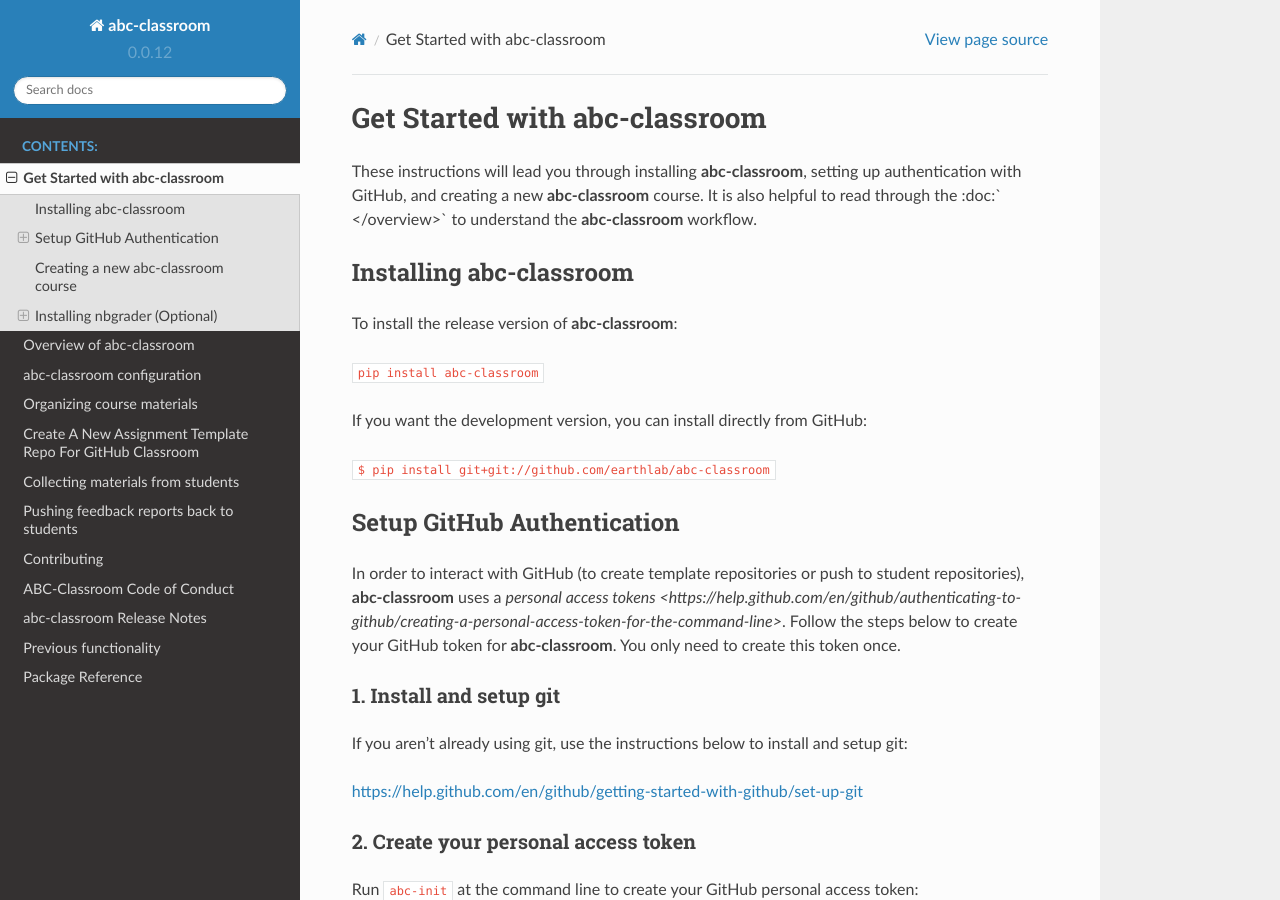
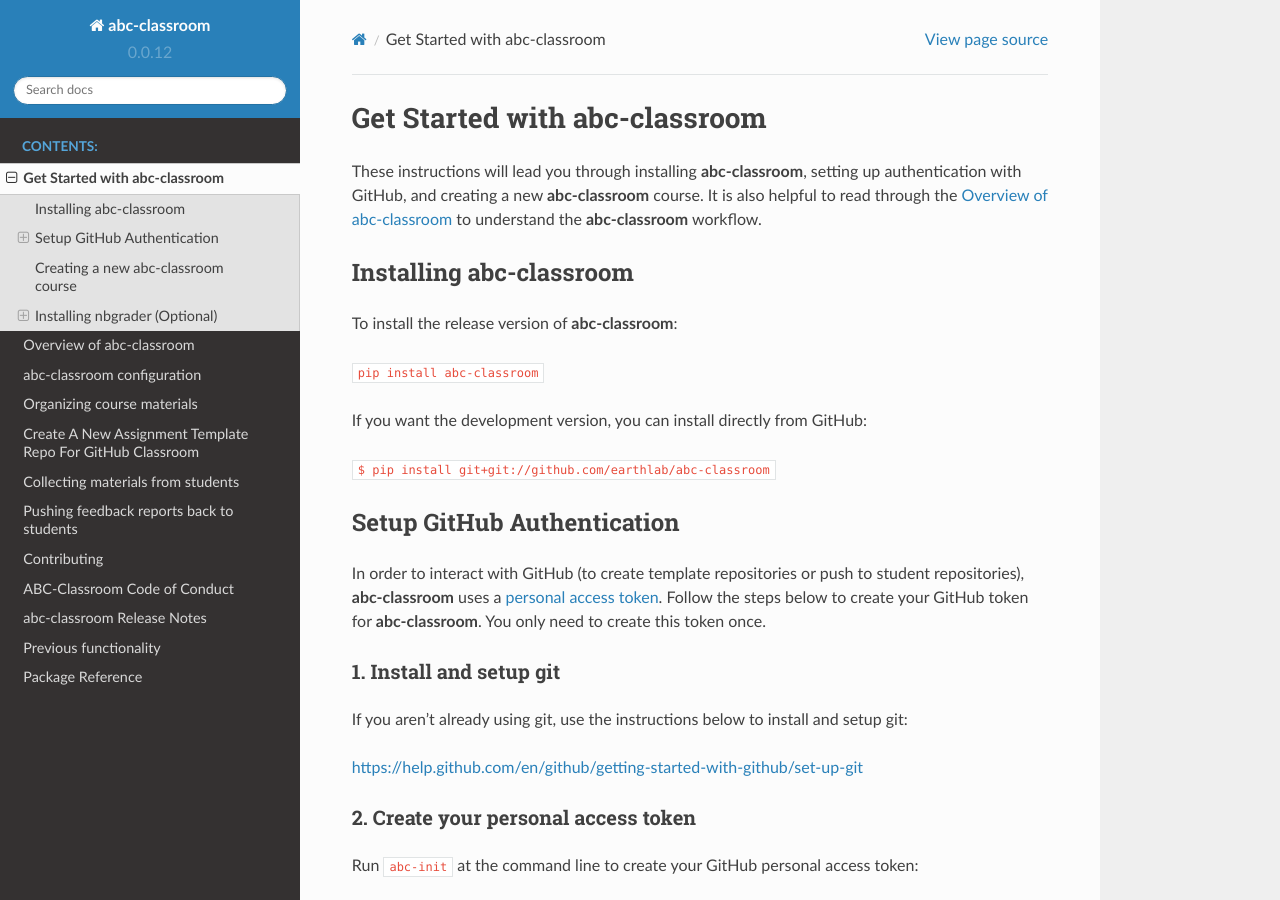
Before and after one commit to earthlab/abc-classroom, a Sphinx documentation site: the page built from docs/get-started.rst, in a window 1280 px wide and 900 px high. Built offline with Sphinx 7.4.7 and the Read the Docs theme 2.0.0, drawn with Linux system fonts in a browser that asks for light colours.

Commit message:
fix link syntax

```diff
--- a/docs/get-started.rst
+++ b/docs/get-started.rst
@@ -21,8 +21,8 @@
 ===========================
 
 In order to interact with GitHub (to create template repositories or push to
-student repositories), **abc-classroom** uses a `personal access tokens
-<https://help.github.com/en/github/authenticating-to-github/creating-a-personal-access-token-for-the-command-line>`.
+student repositories), **abc-classroom** uses a `personal access token
+<https://help.github.com/en/github/authenticating-to-github/creating-a-personal-access-token-for-the-command-line/>`_.
 Follow the steps below to create your GitHub token for **abc-classroom**. You
 only need to create this token once.
 
```
Also changed, not shown: other parts of docs/get-started.rst (+1 -1 lines).
